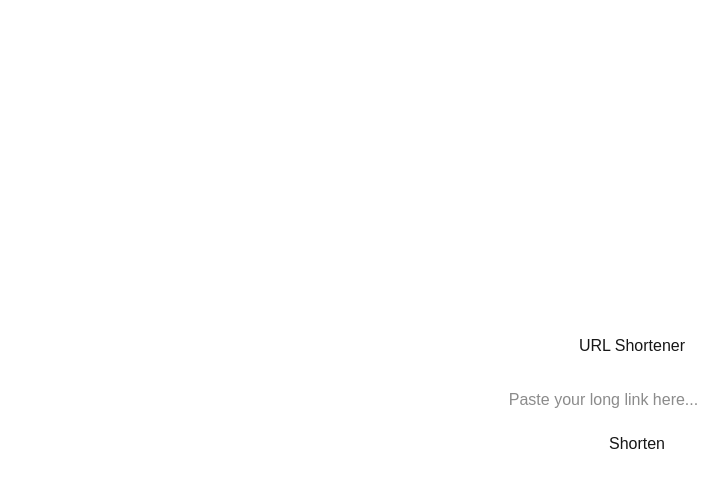
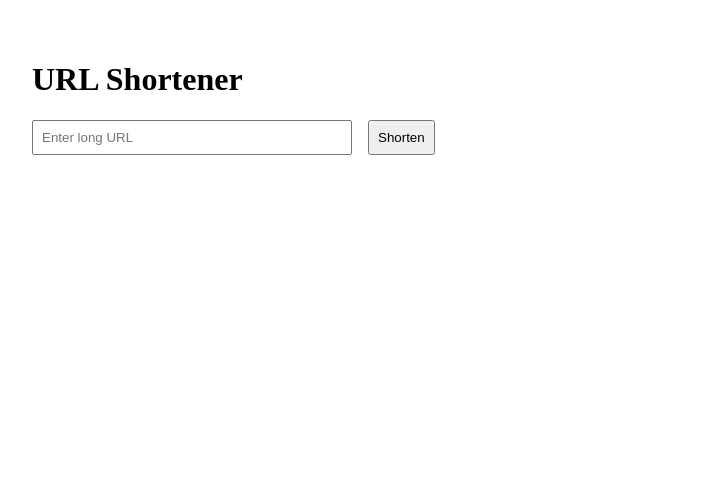
Before and after one commit to Pragya306/my-url-shortener, a Next.js app: page / in a window 1280 px wide. Shown: the top 488 px of the page, without its empty margins (8-724 px from the left). Built offline with nearby package versions, Linux system fonts and the light colour scheme; no server answers.

Commit message:
Fix TypeScript typing in page.tsx

```diff
--- a/app/layout.tsx
+++ b/app/layout.tsx
@@ -1,33 +1,50 @@
-import type { Metadata } from "next";
-import { Geist, Geist_Mono } from "next/font/google";
-import "./globals.css";
+"use client";
 
-const geistSans = Geist({
-  variable: "--font-geist-sans",
-  subsets: ["latin"],
-});
+import { useState } from 'react';
+import { supabase } from './lib/supabase'; // अपनी फाइल पाथ चेक कर लें
 
-const geistMono = Geist_Mono({
-  variable: "--font-geist-mono",
-  subsets: ["latin"],
-});
+export default function Home() {
+  const [longUrl, setLongUrl] = useState('');
+  const [shortUrl, setShortUrl] = useState('');
 
-export const metadata: Metadata = {
-  title: "Create Next App",
-  description: "Generated by create next app",
-};
+  const handleSubmit = async (e: React.FormEvent) => {
+    e.preventDefault();
 
-export default function RootLayout({
-  children,
-}: Readonly<{
-  children: React.ReactNode;
-}>) {
+    // रैंडम कोड जनरेट करें
+    const shortCode = Math.random().toString(36).substring(7);
+
+    // Supabase में डेटा डालें
+    const { data, error } = await supabase
+      .from('urls')
+      .insert([{ long_url: longUrl, short_code: shortCode }]);
+
+    if (error) {
+      console.error('Error inserting:', error.message);
+    } else {
+      setShortUrl(`${window.location.origin}/${shortCode}`);
+    }
+  };
+
   return (
-    <html
-      lang="en"
-      className={`${geistSans.variable} ${geistMono.variable} h-full antialiased`}
-    >
-      <body className="min-h-full flex flex-col">{children}</body>
-    </html>
+    <main style={{ padding: '2rem' }}>
+      <h1>URL Shortener</h1>
+      <form onSubmit={handleSubmit}>
+        <input
+          type="url"
+          value={longUrl}
+          onChange={(e: React.ChangeEvent<HTMLInputElement>) => setLongUrl(e.target.value)}
+          placeholder="Enter long URL"
+          required
+          style={{ padding: '0.5rem', width: '300px' }}
+        />
+        <button type="submit" style={{ marginLeft: '1rem', padding: '0.5rem' }}>
+          Shorten
+        </button>
+      </form>
+
+      {shortUrl && (
+        <p>Shortened URL: <a href={shortUrl} target="_blank">{shortUrl}</a></p>
+      )}
+    </main>
   );
 }
```
